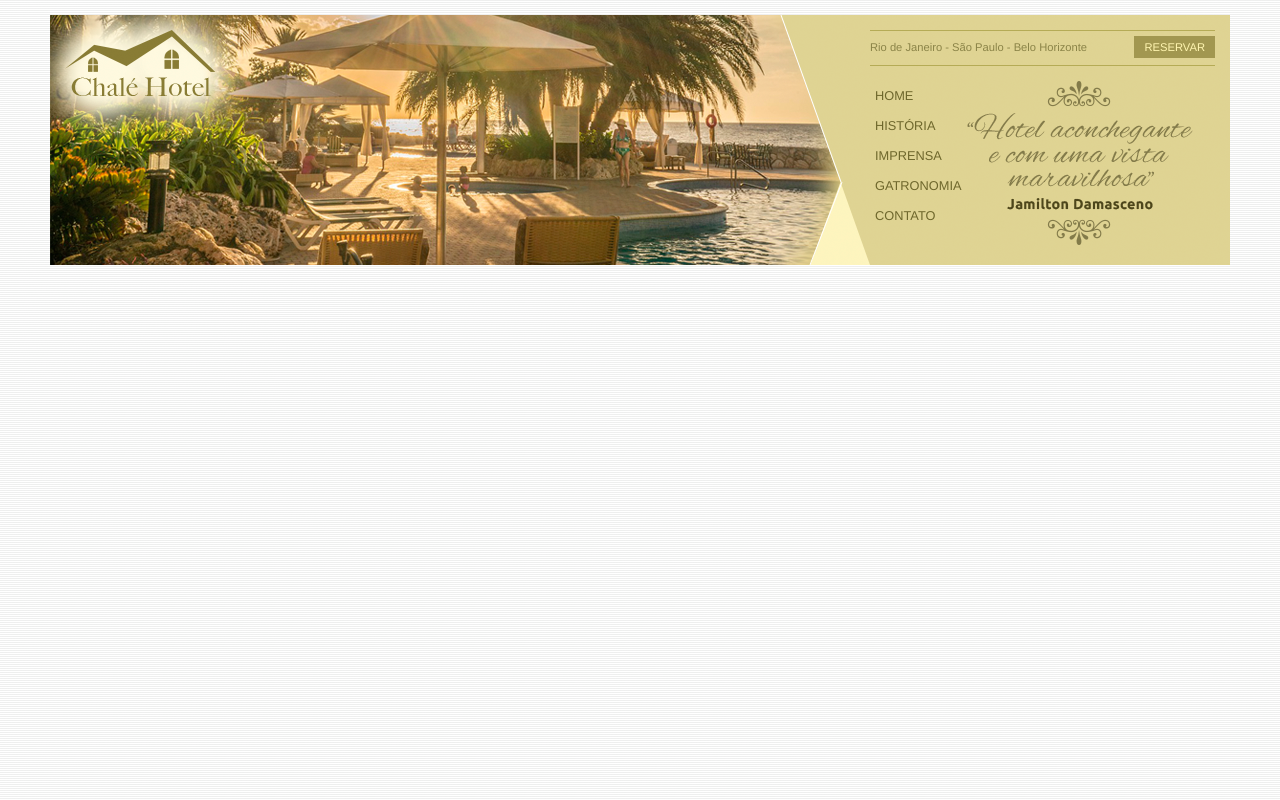
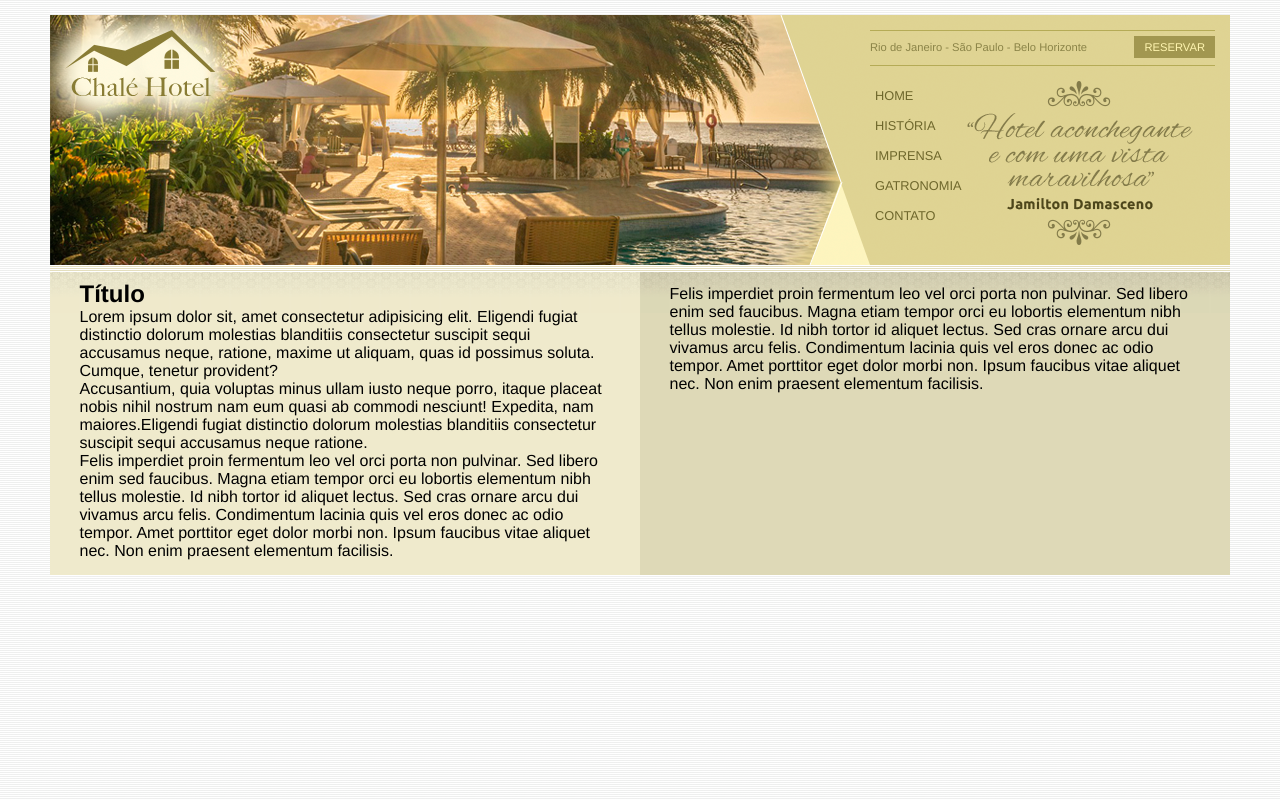
Before and after one commit to RaphaelO-Melo/Site_Chale-Hotel, a plain HTML site: page index.html in a window 1280 px wide. Drawn offline with Linux system fonts and the light colour scheme.

Commit message:
Content area

```diff
--- a/index.html
+++ b/index.html
@@ -45,6 +45,50 @@
 
             </div><!--F div Cabeçalho-->
 
+            <div class="main-area"><!--I Área principal-->
+                <div class="content-area">
+                    <h2>Título</h2>
+                    <p>
+                        Lorem ipsum dolor sit, amet consectetur adipisicing
+                        elit. Eligendi fugiat distinctio dolorum molestias
+                        blanditiis consectetur suscipit sequi accusamus neque,
+                        ratione, maxime ut aliquam, quas id possimus soluta.
+                        Cumque, tenetur provident?
+                    </p>
+                    <p>
+                        Accusantium, quia voluptas minus ullam iusto neque porro,
+                        itaque placeat nobis nihil nostrum nam eum quasi ab commodi
+                        nesciunt! Expedita, nam maiores.Eligendi fugiat distinctio
+                        dolorum molestias blanditiis consectetur suscipit sequi
+                        accusamus neque ratione.
+                    </p>
+                    <p>
+                        Felis imperdiet proin fermentum leo vel orci porta non pulvinar.
+                        Sed libero enim sed faucibus. Magna etiam tempor orci eu lobortis
+                        elementum nibh tellus molestie. Id nibh tortor id aliquet lectus.
+                        Sed cras ornare arcu dui vivamus arcu felis. Condimentum lacinia
+                        quis vel eros donec ac odio tempor. Amet porttitor eget dolor
+                        morbi non. Ipsum faucibus vitae aliquet nec. Non enim praesent
+                        elementum facilisis.
+                    </p>
+                </div>
+            </div><!--F Área principal-->
+
+            <div class="second-area"><!--I Área secundária-->
+                <div class="content-area">
+                    <p>
+                        Felis imperdiet proin fermentum leo vel orci porta non pulvinar.
+                        Sed libero enim sed faucibus. Magna etiam tempor orci eu lobortis
+                        elementum nibh tellus molestie. Id nibh tortor id aliquet lectus.
+                        Sed cras ornare arcu dui vivamus arcu felis. Condimentum lacinia
+                        quis vel eros donec ac odio tempor. Amet porttitor eget dolor
+                        morbi non. Ipsum faucibus vitae aliquet nec. Non enim praesent
+                        elementum facilisis.
+                    </p>
+                </div>
+            </div><!--F Área secundária-->
+
+            <div class="footer"></div>
         </div><!--F div Principal-->
     </body>
 </html>
--- a/style/style.css
+++ b/style/style.css
@@ -10,7 +10,7 @@ body {
 }
 
 div.main-container {
-    background-color: #ede9cc;
+    background: #ede9cc url("../src/bg-container.png") top center repeat-y;
     margin: 0 auto;
     min-width: 740px;
     max-width: 1180px;
@@ -118,3 +118,26 @@ ul.nav {
     height: 164px;
     float: left;
 }
+
+.main-area {
+    float: left;
+    width: 50%;
+    background: url("../src/bg-area-principal.png") top left repeat-x;
+    padding: 15px 0px;
+}
+
+.second-area{
+    float: right;
+    width: 50%;
+    background: url("../src/bg-area-lateral.png") top left repeat-x;
+    padding: 20px 0;
+}
+
+.content-area{
+    margin: 0 auto;
+    width: 90%;
+}
+
+.footer{
+    clear: both;
+}
```
